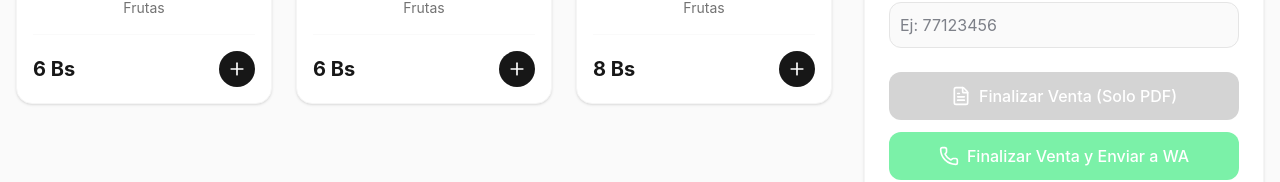
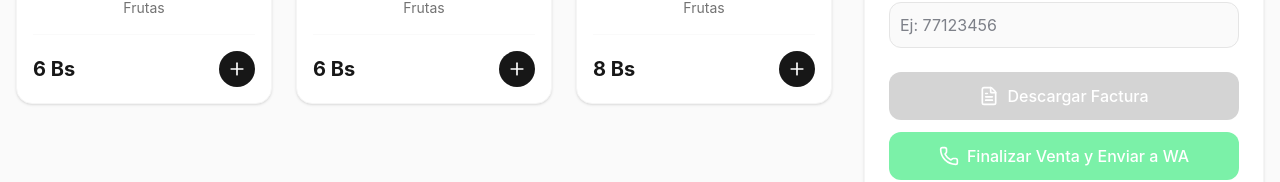
Before and after one commit to ALVARO-CHAMBI/Frutas-Locas-MX, a React (Vite) app: page / in a window 1280 px wide. Shown: the part 670-852 px from the top of the page. Built offline with nearby package versions, Linux system fonts and the light colour scheme.

Commit message:
style: Rename PDF button to Descargar Factura

```diff
--- a/src/App.jsx
+++ b/src/App.jsx
@@ -406,7 +406,7 @@ export default function App() {
                   className="w-full flex items-center justify-center gap-2 bg-neutral-900 hover:bg-neutral-800 disabled:bg-neutral-300 text-white py-3 px-4 rounded-xl font-medium transition-colors"
                 >
                   <FileText className="w-5 h-5" />
-                  Finalizar Venta (Solo PDF)
+                  Descargar Factura
                 </button>
                 <button
                   onClick={() => processSale('whatsapp')}
```
